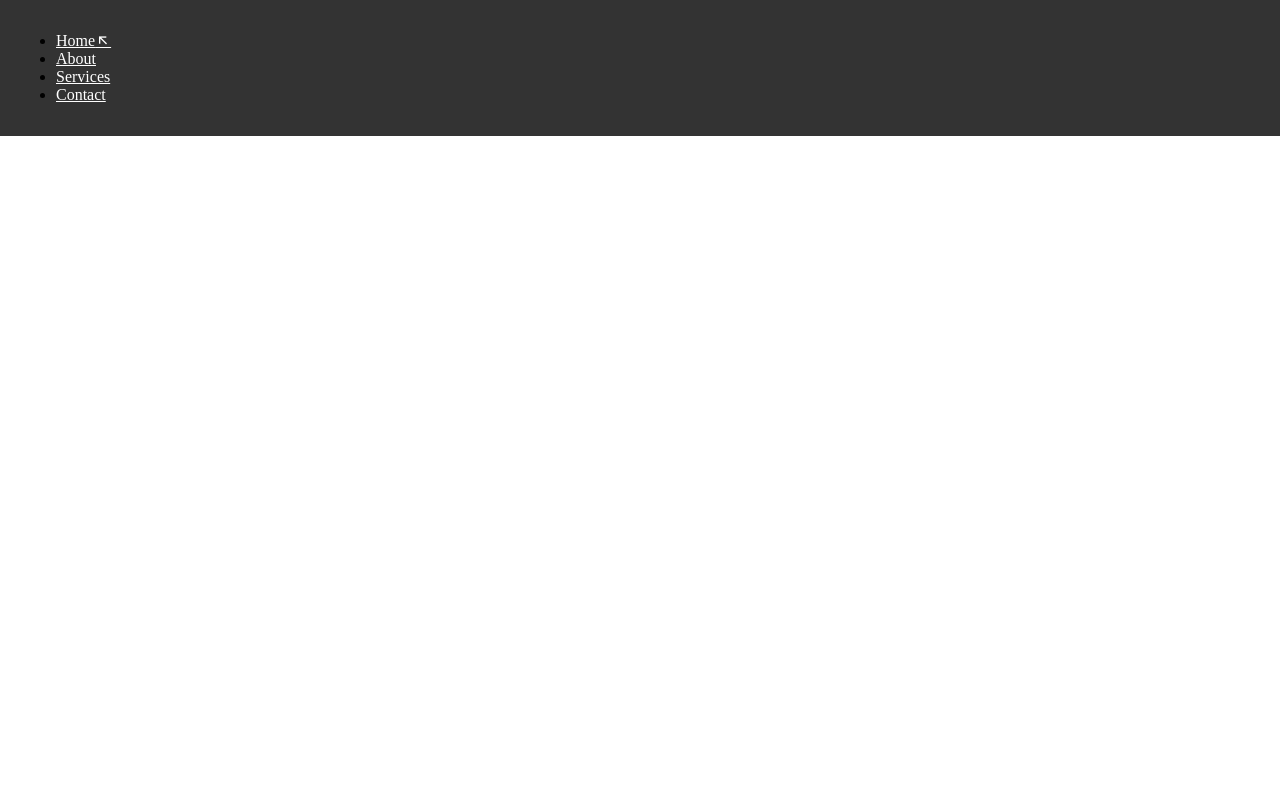
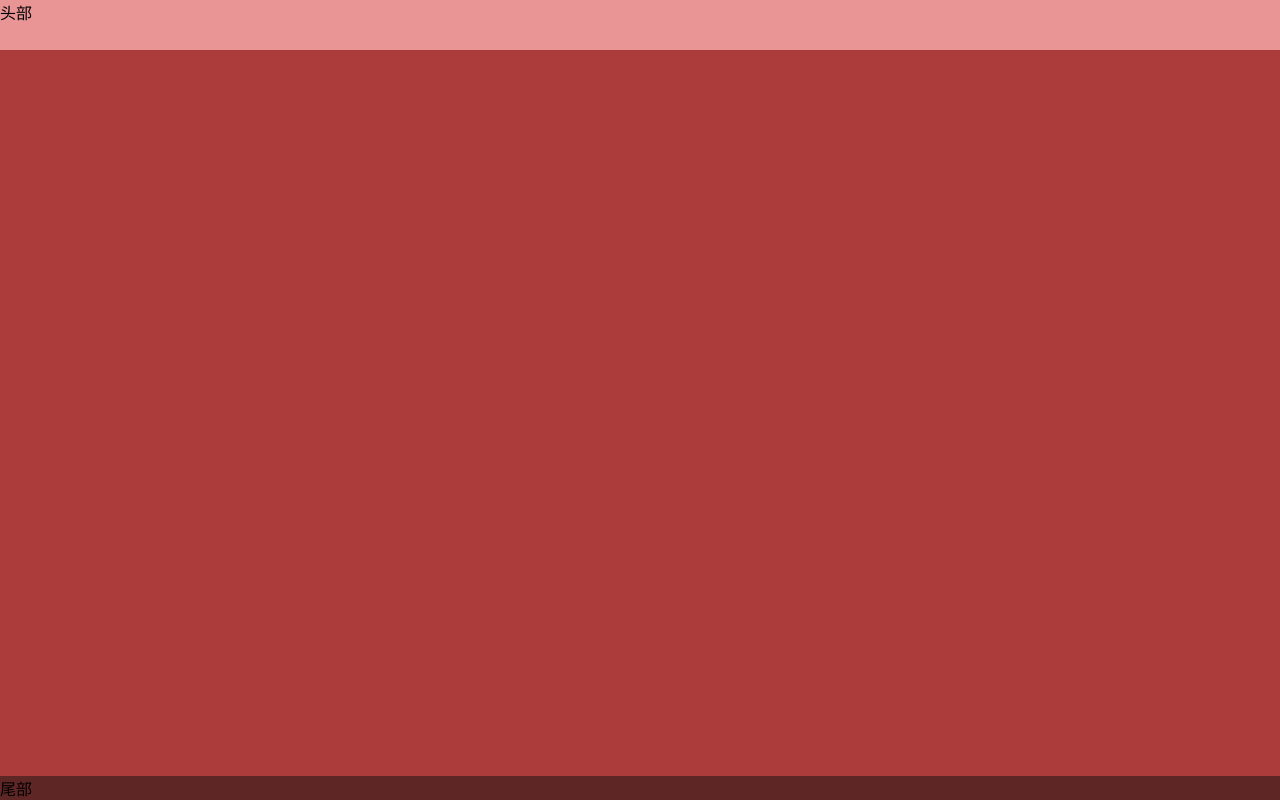
Before and after one commit to L1ngovo/Frontend_travel-information-sharing-platform, a Vue app: page / in a window 1280 px wide. Built offline with nearby package versions, Linux system fonts and the light colour scheme.

Commit message:
布局（没搞好版shit）

```diff
--- a/src/App.vue
+++ b/src/App.vue
@@ -1,61 +1,46 @@
+<template>
+    <div>
+        <div class="container">
+            <div class="header">
+                头部
+            </div>
+            <div class="main">
+                主体
+            </div>
+            <div class="footer">
+                尾部
+            </div>
+        </div>
+    </div>
+</template>
+
 <script setup lang="ts">
-import { RouterLink, RouterView } from 'vue-router'
-import HelloWorld from '@/components/HelloWorld.vue'
+
 </script>
 
-<template>
-    <div>
-         <!-- <el-button type="primary">button</el-button> -->
-         <!-- <i class="ri-arrow-left-up-line"></i> -->
-    </div>
-  <div id="app" class="container">
-    <nav class="navbar">
-      <div class="collapse navbar-collapse">
-        <ul class="navbar-nav">
-          <li class="nav-item">
-            <a class="nav-link" href="#">Home<i class="ri-arrow-left-up-line"></i></a>
-          </li>
-          <li class="nav-item">
-            <a class="nav-link" href="#">About</a>
-          </li>
-          <li class="nav-item">
-            <a class="nav-link" href="#">Services</a>
-          </li>
-          <li class="nav-item">
-            <a class="nav-link" href="#">Contact</a>
-          </li>
-        </ul>
-      </div>
-    </nav>
-  </div>
+<style lang="scss">
 
-</template>
+.container{
+    height: 100vh;
+    display: flex;
+    flex-direction: column;
+}
+.header{
+    position: fixed;
+    z-index: 99;
+    top: 0;
+    background-color: #e99595;
+    width: 100%;
+    height: 50px;
+}
+.main{
+    flex: 1;
+    background-color: #ac3c3c;
+    // height: calc(100vh - 50px);
 
-<style lang="scss">
-//   html,body,#app{
-//     margin: 0px;
-//     padding: 0px;
-//     height: 100%;
+}
+.footer{
+    background-color: #5f2626;
+}
 
-//   }
-.navbar {
-    background-color: #333;
-    padding: 1rem;
-    position: fixed;
-    top: 0;
-    width: 100%;
-    z-index: 100;
-  }
-
-  .navbar-brand {
-    color: #fff;
-  }
-
-  .navbar-nav .nav-link {
-    color: #fff;
-  }
-
-  .navbar-nav .nav-link:hover {
-    color: #ccc;
-  }
 </style>
```
Also changed, not shown: 2 other files (tests, documents, lock files or other folders).
